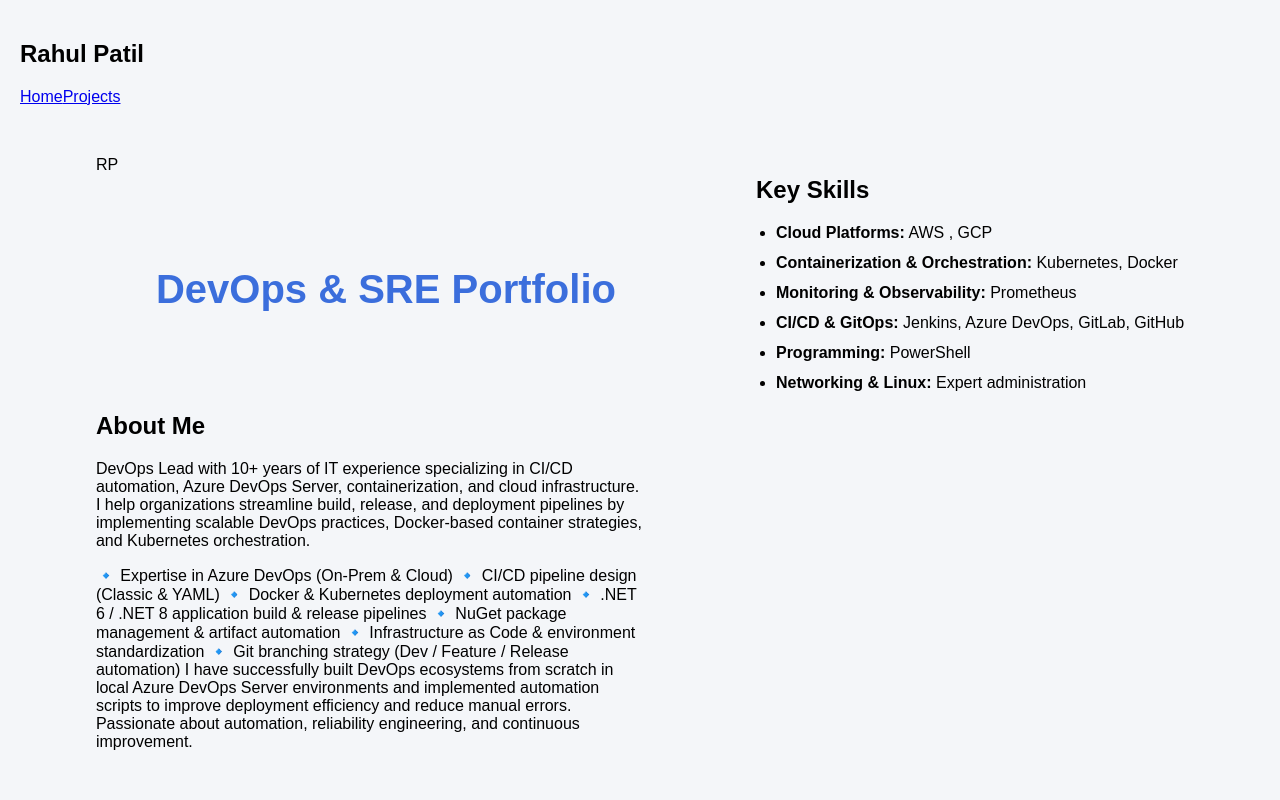
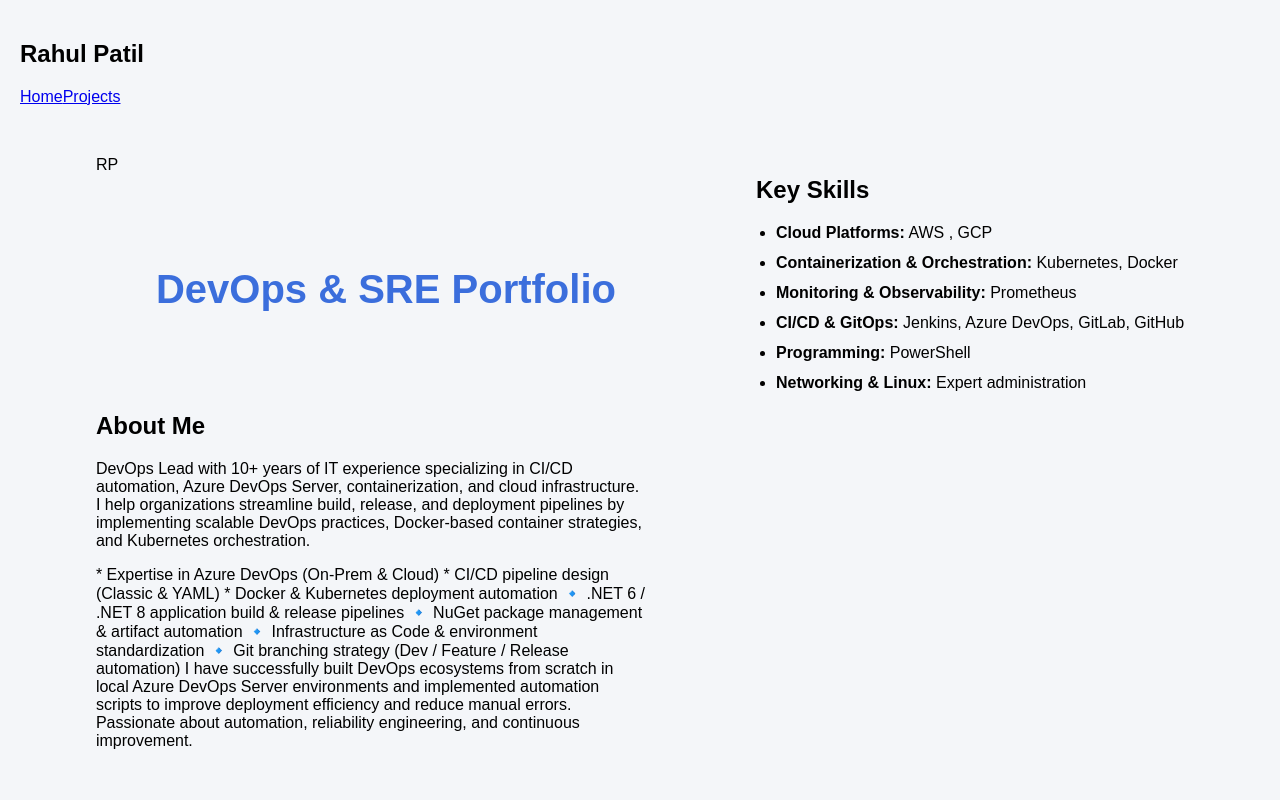
Before and after one commit to rahulp2321/my-portfolio, a React (Vite) app: page / in a window 1280 px wide. Shown: the top 800 px of the page. Built offline with nearby package versions, Linux system fonts and the light colour scheme.

Commit message:
Update About.jsx

```diff
--- a/src/components/About.jsx
+++ b/src/components/About.jsx
@@ -20,9 +20,11 @@
       </p>
 
       <p>
-        🔹 Expertise in Azure DevOps (On-Prem & Cloud)
-		🔹 CI/CD pipeline design (Classic & YAML)
-		🔹 Docker & Kubernetes deployment automation
+        * Expertise in Azure DevOps (On-Prem & Cloud)
+
+		* CI/CD pipeline design (Classic & YAML)
+
+		* Docker & Kubernetes deployment automation
 		🔹 .NET 6 / .NET 8 application build & release pipelines
 		🔹 NuGet package management & artifact automation
 		🔹 Infrastructure as Code & environment standardization
```
